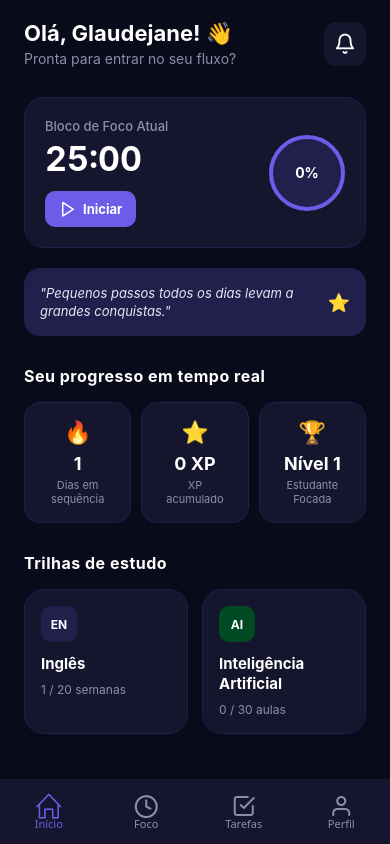
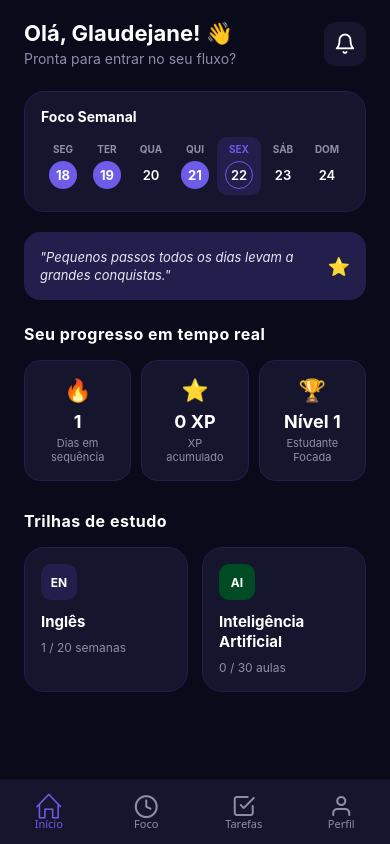
Before and after one commit to Glaudejane/StudyFlow, a React Native app: screen / in a window 390 px wide. Built offline with nearby package versions, Linux system fonts and the light colour scheme.

Commit message:
design: replace bulky monthly calendar with a sleek weekly horizontal tracker on HomeScreen

```diff
--- a/package.json
+++ b/package.json
@@ -20,6 +20,7 @@
     "expo-status-bar": "~3.0.9",
     "react": "19.1.0",
     "react-native": "0.81.5",
+    "react-native-calendars": "^1.1314.0",
     "react-native-safe-area-context": "~5.6.0",
     "react-native-screens": "~4.16.0"
   },
--- a/screens/HomeScreen.js
+++ b/screens/HomeScreen.js
@@ -1,20 +1,11 @@
-import React, { useState, useEffect, useCallback } from "react";
+import React, { useState, useCallback } from "react";
 import { View, Text, StyleSheet, SafeAreaView, ScrollView, TouchableOpacity, Alert } from "react-native";
 import { Feather } from "@expo/vector-icons";
 import AsyncStorage from "@react-native-async-storage/async-storage";
-import { useIsFocused, useFocusEffect } from "@react-navigation/native";
-import { Audio } from "expo-audio";
+import { useFocusEffect } from "@react-navigation/native";
 
 export default function HomeScreen({ navigation }) {
-    const isFocused = useIsFocused();
-
-    // ---- ESTADOS DO CRONÔMETRO E PROGRESSO INTEGRADO ----
-    const FOCUS_TIME_MINUTES = 25;
-    const [secondsLeft, setSecondsLeft] = useState(FOCUS_TIME_MINUTES * 60);
-    const [isActive, setIsActive] = useState(false);
-    const [sound, setSound] = useState(null);
-
-    // Variáveis unificadas de progresso
+    // ---- ESTADOS DE PROGRESSO UNIFICADOS ----
     const [xp, setXp] = useState(0);
     const [level, setLevel] = useState(1);
     const [streak, setStreak] = useState(1);
@@ -22,113 +13,35 @@ export default function HomeScreen({ navigation }) {
     const XP_KEY = "@studyflow:xp";
     const LEVEL_KEY = "@studyflow:level";
 
-    // Função que vai carregar os dados atualizados do celular
+    // Dados da semana atual (Exemplo: Segunda a Domingo)
+    // No futuro, podemos gerar esses números dinamicamente com base na data real!
+    const diasDaSemana = [
+        { id: 1, nome: "SEG", numero: "18", estudou: true, hoje: false },
+        { id: 2, nome: "TER", numero: "19", estudou: true, hoje: false },
+        { id: 3, nome: "QUA", numero: "20", estudou: false, hoje: false },
+        { id: 4, nome: "QUI", numero: "21", estudou: true, hoje: false },
+        { id: 5, nome: "SEX", numero: "22", estudou: false, hoje: true }, // Dia atual
+        { id: 6, nome: "SÁB", numero: "23", estudou: false, hoje: false },
+        { id: 7, nome: "DOM", numero: "24", estudou: false, hoje: false },
+    ];
+
     const loadUserData = useCallback(async () => {
         try {
             const savedXp = await AsyncStorage.getItem(XP_KEY);
             const savedLevel = await AsyncStorage.getItem(LEVEL_KEY);
 
-            if (savedXp !== null) {
-                setXp(parseInt(savedXp, 10));
-            } else {
-                setXp(0);
-            }
-
-            if (savedLevel !== null) {
-                setLevel(parseInt(savedLevel, 10));
-            } else {
-                setLevel(1);
-            }
+            if (savedXp !== null) setXp(parseInt(savedXp, 10));
+            if (savedLevel !== null) setLevel(parseInt(savedLevel, 10));
         } catch (error) {
             console.log("Erro ao carregar dados do usuário:", error);
         }
     }, []);
 
-    // Atualiza o XP toda vez que a Home ganha o foco (vinda da tela de Quiz)
     useFocusEffect(
         useCallback(() => {
             loadUserData();
         }, [loadUserData]),
     );
-
-    // Efeito para o funcionamento do Cronômetro
-    useEffect(() => {
-        let interval = null;
-
-        if (isActive && secondsLeft > 0) {
-            interval = setInterval(() => {
-                setSecondsLeft((seconds) => seconds - 1);
-            }, 1000);
-        } else if (secondsLeft === 0 && isActive) {
-            clearInterval(interval);
-            setIsActive(false);
-            handleFocusCompleted();
-        }
-
-        return () => clearInterval(interval);
-    }, [isActive, secondsLeft]);
-
-    // Limpeza do som do alarme
-    useEffect(() => {
-        return sound
-            ? () => {
-                  sound.unloadAsync();
-              }
-            : undefined;
-    }, [sound]);
-
-    const playAlarmSound = async () => {
-        try {
-            const { sound: playbackObject } = await Audio.Sound.createAsync(require("../assets/alarm.mp3"));
-            setSound(playbackObject);
-            await playbackObject.playAsync();
-        } catch (error) {
-            console.log("Erro ao tocar o som:", error);
-        }
-    };
-
-    const handleFocusCompleted = async () => {
-        playAlarmSound();
-
-        try {
-            const newXp = xp + 100;
-            let newLevel = level;
-
-            if (newXp >= level * 500) {
-                newLevel = level + 1;
-                Alert.alert("🎉 PARABÉNS!", `Você evoluiu para o Nível ${newLevel}! Continue focada! ✨`);
-            } else {
-                Alert.alert("🔥 Bloco Concluído!", "Muito bem! Você ganhou +100 XP pelo seu foco de hoje.");
-            }
-
-            setXp(newXp);
-            setLevel(newLevel);
-            setSecondsLeft(FOCUS_TIME_MINUTES * 60);
-
-            await AsyncStorage.setItem(XP_KEY, newXp.toString());
-            await AsyncStorage.setItem(LEVEL_KEY, newLevel.toString());
-        } catch (error) {
-            console.log("Erro ao salvar progresso:", error);
-        }
-    };
-
-    const toggleTimer = () => {
-        setIsActive(!isActive);
-    };
-
-    const resetTimer = () => {
-        setIsActive(false);
-        setSecondsLeft(FOCUS_TIME_MINUTES * 60);
-    };
-
-    const formatTime = (seconds) => {
-        const mins = Math.floor(seconds / 60);
-        const secs = seconds % 60;
-        return `${mins.toString().padStart(2, "0")}:${secs.toString().padStart(2, "0")}`;
-    };
-
-    const totalSeconds = FOCUS_TIME_MINUTES * 60;
-    const progressPercentage = Math.round(((totalSeconds - secondsLeft) / totalSeconds) * 100);
 
     return (
         <SafeAreaView style={styles.container}>
@@ -144,30 +57,38 @@ export default function HomeScreen({ navigation }) {
                     </TouchableOpacity>
                 </View>
 
-                {/* Card Foco Inteligente */}
-                <View style={styles.focusCard}>
-                    <View style={styles.focusInfo}>
-                        <Text style={styles.focusTitle}>Bloco de Foco Atual</Text>
-                        <Text style={styles.focusMinutes}>{formatTime(secondsLeft)}</Text>
-
-                        <View style={styles.controlButtonsContainer}>
-                            <TouchableOpacity style={styles.controlButton} onPress={toggleTimer}>
-                                <Feather name={isActive ? "pause" : "play"} size={18} color="#FFF" />
-                                <Text style={styles.controlButtonText}>{isActive ? "Pausar" : "Iniciar"}</Text>
-                            </TouchableOpacity>
-
-                            {isActive && (
-                                <TouchableOpacity style={[styles.controlButton, styles.resetBtn]} onPress={resetTimer}>
-                                    <Feather name="refresh-cw" size={14} color="#8E8EA9" />
-                                </TouchableOpacity>
-                            )}
-                        </View>
-                    </View>
-
-                    <View style={styles.progressCircleContainer}>
-                        <View style={styles.progressCircle}>
-                            <Text style={styles.progressPercentage}>{progressPercentage}%</Text>
-                        </View>
+                {/* 📅 NOVO COMPONENTE: CALENDÁRIO SEMANAL HORIZONTAL (COMPACTO) */}
+                <View style={styles.semanaContainer}>
+                    <Text style={styles.semanaTitle}>Foco Semanal</Text>
+                    <View style={styles.diasRow}>
+                        {diasDaSemana.map((dia) => (
+                            <View
+                                key={dia.id}
+                                style={[
+                                    styles.diaCard,
+                                    dia.hoje && styles.diaHojeCard, // Destaca o dia de hoje
+                                ]}
+                            >
+                                <Text style={[styles.diaNome, dia.hoje && styles.textoHoje]}>{dia.nome}</Text>
+                                <View
+                                    style={[
+                                        styles.numeroCirculo,
+                                        dia.estudou && styles.circuloEstudou, // Pinta de roxo se estudou
+                                        dia.hoje && !dia.estudou && styles.circuloHoje,
+                                    ]}
+                                >
+                                    <Text
+                                        style={[
+                                            styles.diaNumero,
+                                            dia.estudou && styles.textoEstudou,
+                                            dia.hoje && styles.textoHojeNumero,
+                                        ]}
+                                    >
+                                        {dia.numero}
+                                    </Text>
+                                </View>
+                            </View>
+                        ))}
                     </View>
                 </View>
 
@@ -190,7 +111,6 @@ export default function HomeScreen({ navigation }) {
                         <Text style={styles.statLabel}>Dias em{"\n"}sequência</Text>
                     </View>
 
-                    {/* USANDO A VARIÁVEL DE XP UNIFICADA */}
                     <View style={styles.statBox}>
                         <Text style={styles.statIcon}>⭐</Text>
                         <Text style={styles.statValue}>{xp} XP</Text>
@@ -251,54 +171,76 @@ export default function HomeScreen({ navigation }) {
 const styles = StyleSheet.create({
     container: { flex: 1, backgroundColor: "#090A1A" },
     scrollContent: { paddingHorizontal: 24, paddingTop: 20 },
-    header: { flexDirection: "row", justifyContent: "space-between", alignItems: "center", marginBottom: 30 },
+    header: { flexDirection: "row", justifyContent: "space-between", alignItems: "center", marginBottom: 24 },
     welcomeText: { color: "#FFFFFF", fontSize: 22, fontWeight: "bold" },
     subWelcomeText: { color: "#8E8EA9", fontSize: 14, marginTop: 4 },
     notificationButton: { backgroundColor: "#15162E", padding: 10, borderRadius: 12 },
-    focusCard: {
+
+    // ESTILOS DA RECORRÊNCIA SEMANAL (SLIM)
+    semanaContainer: {
         backgroundColor: "#15162E",
         borderRadius: 20,
-        padding: 20,
-        flexDirection: "row",
-        justifyContent: "space-between",
-        alignItems: "center",
+        padding: 16,
         marginBottom: 20,
         borderWidth: 1,
         borderColor: "#221F4D",
     },
-    focusInfo: { flex: 1 },
-    focusTitle: { color: "#8E8EA9", fontSize: 13, fontWeight: "500" },
-    focusMinutes: {
+    semanaTitle: {
         color: "#FFFFFF",
-        fontSize: 34,
+        fontSize: 14,
         fontWeight: "bold",
-        marginVertical: 4,
-        fontVariant: ["tabular-nums"],
+        marginBottom: 12,
     },
-    controlButtonsContainer: { flexDirection: "row", alignItems: "center", marginTop: 8, gap: 8 },
-    controlButton: {
-        backgroundColor: "#6C5CE7",
+    diasRow: {
         flexDirection: "row",
+        justifyContent: "space-between",
         alignItems: "center",
-        paddingVertical: 8,
-        paddingHorizontal: 14,
+    },
+    diaCard: {
+        alignItems: "center",
+        flex: 1,
+        paddingVertical: 6,
         borderRadius: 10,
-        gap: 6,
     },
-    controlButtonText: { color: "#FFF", fontSize: 13, fontWeight: "bold" },
-    resetBtn: { backgroundColor: "#221F4D", paddingHorizontal: 10 },
-    progressCircleContainer: { justifyContent: "center", alignItems: "center" },
-    progressCircle: {
-        width: 76,
-        height: 76,
-        borderRadius: 38,
-        borderWidth: 4,
-        borderColor: "#6C5CE7",
+    diaHojeCard: {
+        backgroundColor: "#221F4D", // Fundo diferenciado para o dia atual
+    },
+    diaNome: {
+        color: "#8E8EA9",
+        fontSize: 10,
+        fontWeight: "bold",
+        marginBottom: 6,
+    },
+    textoHoje: {
+        color: "#6C5CE7", // Nome do dia em roxo se for hoje
+    },
+    numeroCirculo: {
+        width: 28,
+        height: 28,
+        borderRadius: 14,
         justifyContent: "center",
         alignItems: "center",
-        backgroundColor: "#221F4D",
     },
-    progressPercentage: { color: "#FFFFFF", fontSize: 14, fontWeight: "bold" },
+    circuloEstudou: {
+        backgroundColor: "#6C5CE7", // Roxo se cumpriu a meta do dia
+    },
+    circuloHoje: {
+        borderWidth: 1.5,
+        borderColor: "#6C5CE7", // Apenas uma borda roxa se for hoje mas não estudou ainda
+    },
+    diaNumero: {
+        color: "#FFFFFF",
+        fontSize: 13,
+        fontWeight: "600",
+    },
+    textoEstudou: {
+        color: "#FFFFFF",
+        fontWeight: "bold",
+    },
+    textoHojeNumero: {
+        color: "#FFF",
+    },
+
     quoteCard: {
         backgroundColor: "#221F4D",
         borderRadius: 16,
@@ -306,7 +248,7 @@ const styles = StyleSheet.create({
         flexDirection: "row",
         justifyContent: "space-between",
         alignItems: "center",
-        marginBottom: 30,
+        marginBottom: 24,
     },
     quoteText: { color: "#E6E6F2", fontSize: 13, fontStyle: "italic", flex: 1, paddingRight: 10, lineHeight: 18 },
     quoteIcon: { fontSize: 18 },
```
Also changed, not shown: 1 other file (tests, documents, lock files or other folders).
